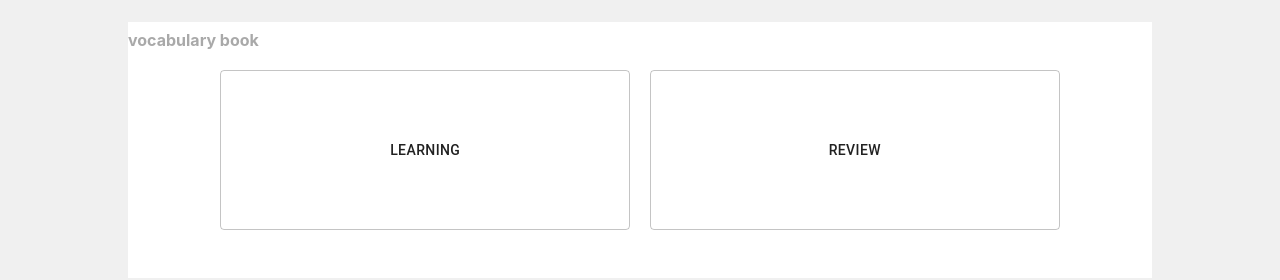
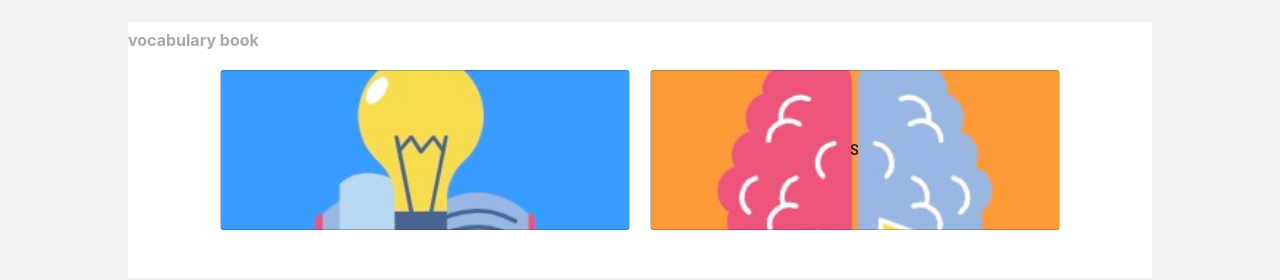
Before and after one commit to picowithleo/amigos-mema, a React (Create React App) app: page /home in a window 1280 px wide. Shown: the part 444-724 px from the top of the page. Built offline with nearby package versions, Linux system fonts and the light colour scheme.

Commit message:
add learning and review pictures; change button image

```diff
--- a/src/page/Home.js
+++ b/src/page/Home.js
@@ -10,6 +10,8 @@ import MicIcon from '@material-ui/icons/Mic';
 import React from 'react';
 import { Link } from 'react-router-dom';
 import '../page/Home.css';
+import picture1 from '../assets/img/learning.jpg';
+import picture2 from '../assets/img/review.jpg';
 
 
 const useStyles = makeStyles((theme) => ({
@@ -64,14 +66,21 @@ const useStyles = makeStyles((theme) => ({
         position: 'relative',
         marginTop: "20px",
         marginRight: "20px",
-
         width: '40%',
-        height: "160px"
+        height: "160px",
+        backgroundImage: 'url(' + picture1 + ')',
+        backgroundPosition: 'center',
+        backgroundSize: 'cover',
+        backgroundRepeat: 'no-repeat'
     },
     button2: {
         width: '40%',
         marginTop: "20px",
-        height: "160px"
+        height: "160px",
+        backgroundImage: 'url(' + picture2 + ')',
+        backgroundPosition: 'center',
+        backgroundSize: 'cover',
+        backgroundRepeat: 'no-repeat'
     },
     micbutton: {
         position: 'relative',
@@ -104,10 +113,9 @@ export default function CustomizedInputBase() {
                 </Box>
                 <Typography>
                     {/* <LockOutlinedIcon /> */}
-                    <img className="mema" alt="Mema" />
+                    <img className="mema" alt="Mema" component={Link} to="/Mema" />
                 </Typography>
                 <IconButton type="speech" className={classes.micbutton} aria-label="speech" >
-
                     <BottomNavigationAction label="Discover" value="Discover" icon={<MicIcon />} component={Link} to="/Mema" />
                 </IconButton>
             </div>
@@ -116,8 +124,8 @@ export default function CustomizedInputBase() {
                     <h><b>vocabulary book</b></h>
 
                 </Box>
-                <Button variant="outlined" className={classes.button1} component={Link} to="/learning">learning</Button>
-                <Button variant="outlined" className={classes.button2} component={Link} to="/review">review</Button>
+                <Button variant="outlined" className={classes.button1} component={Link} to="/learning"></Button>
+                <Button variant="outlined" className={classes.button2} component={Link} to="/review">s</Button>
             </List>
         </Box>
 
```
Also changed, not shown: src/assets/img/learning.jpg (added), src/assets/img/review.jpg (added).
